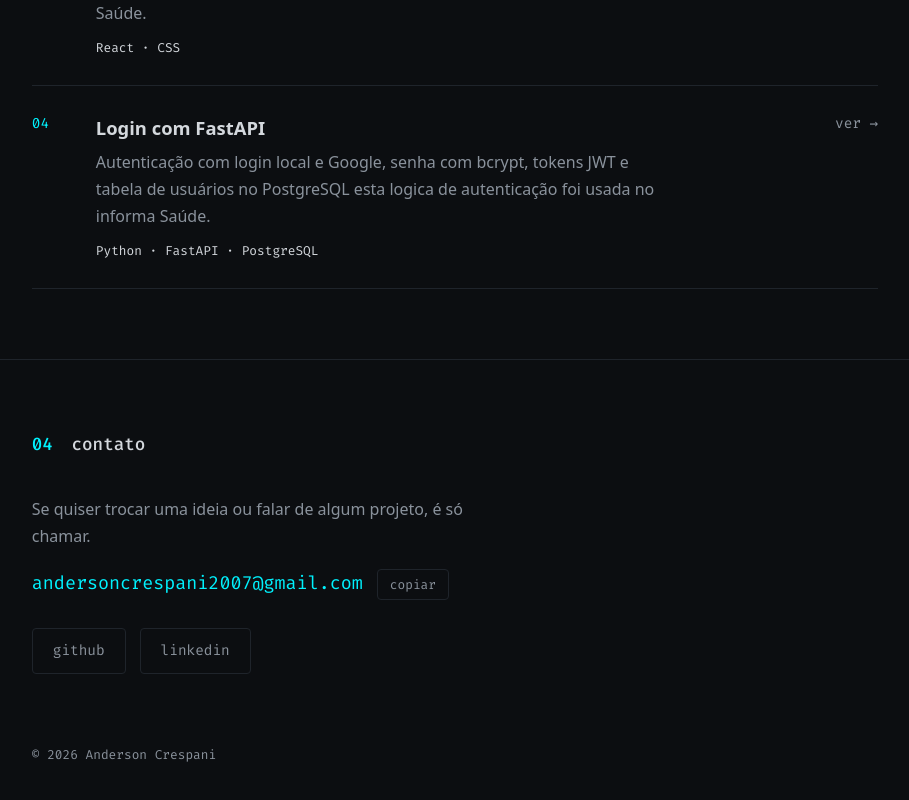
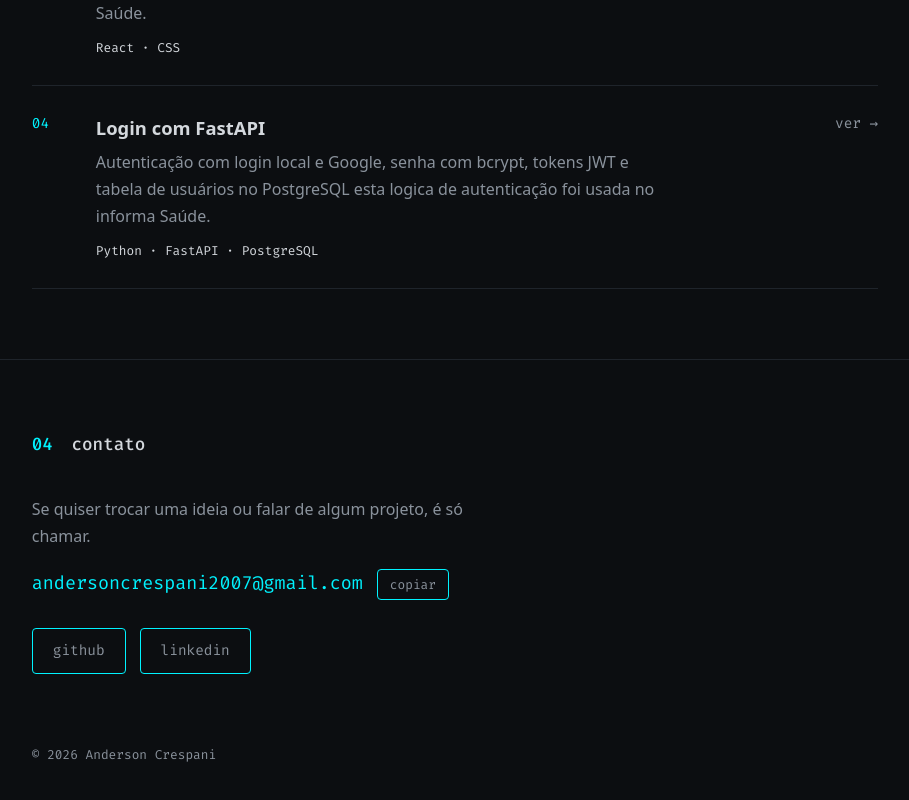
Before and after one commit to andersoncrespani/portifolio, a React (Vite) app in the folder portifolio/: page / in a window 1280 px wide. Shown: the part 1845-2645 px from the top of the page, without its empty margins (185-1094 px from the left). Built offline with nearby package versions, Linux system fonts and the light colour scheme.

Commit message:
new colors

```diff
--- a/portifolio/src/styles/styles.css
+++ b/portifolio/src/styles/styles.css
@@ -277,7 +277,7 @@ ul {
   font-size: 0.8rem;
   padding: 6px 12px;
   background: none;
-  border: 1px solid var(--linha);
+  border: 1px solid var(--ciano);
   border-radius: 4px;
   color: var(--suave);
   cursor: pointer;
@@ -295,7 +295,7 @@ ul {
 
 .link-borda {
   padding: 10px 20px;
-  border: 1px solid var(--linha);
+  border: 1px solid var(--ciano);
   border-radius: 4px;
   transition: color 0.15s, border-color 0.15s;
 }
```
